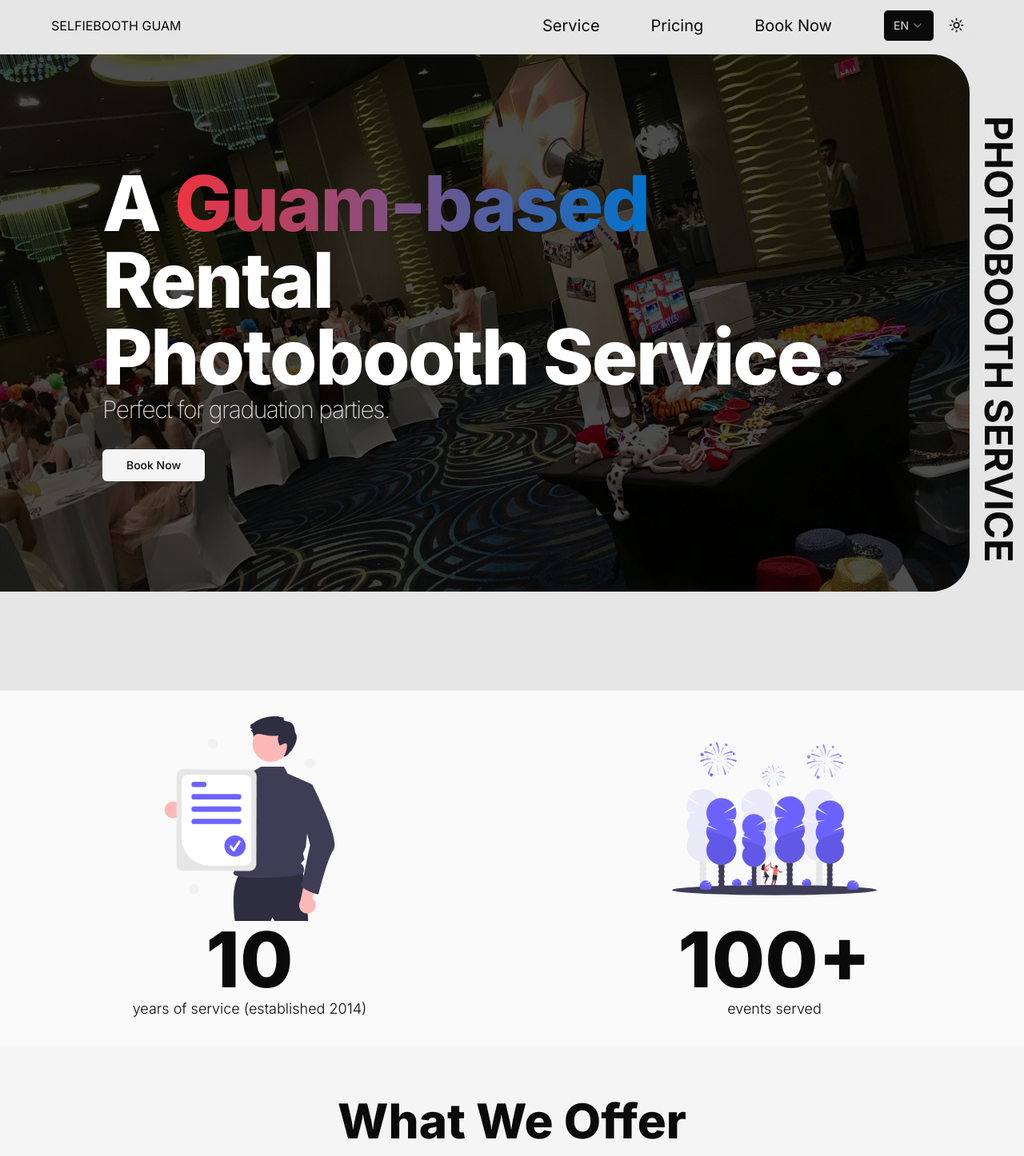
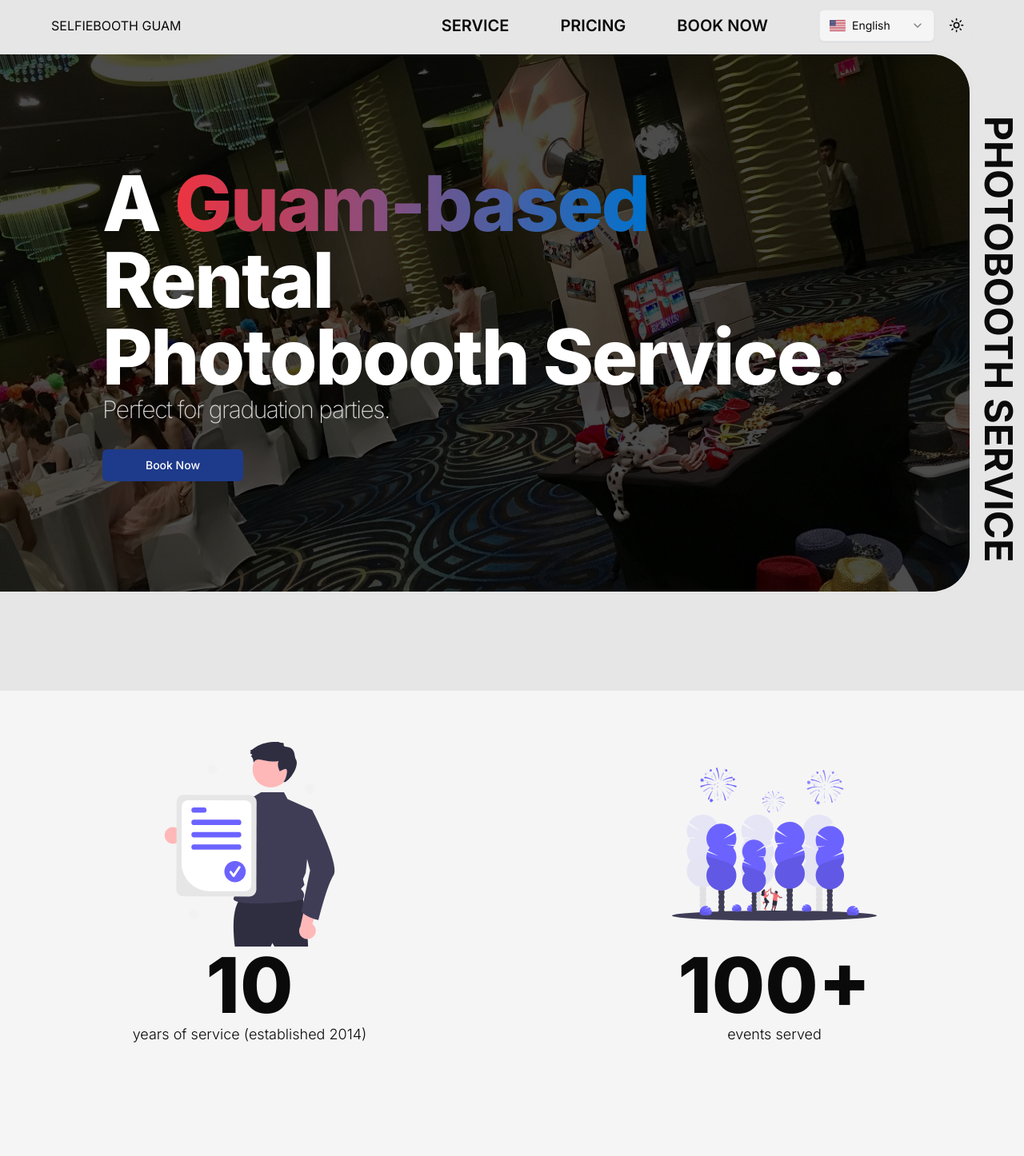
Before and after one commit to ronnieima/selfieboothguam, a Next.js app: page /en in a window 1280 px wide. Shown: the top 1446 px of the page at 80% size. Built offline with nearby package versions, Linux system fonts and the light colour scheme.

Commit message:
tweak ui

```diff
--- a/app/[locale]/layout.tsx
+++ b/app/[locale]/layout.tsx
@@ -18,7 +18,7 @@
   params: { locale: string };
 }) {
   return (
-    <html lang={locale} className="scroll-smooth bg-background">
+    <html lang={locale} className="scroll-smooth bg-secondary">
       <head>
         <link
           rel="alternate"
--- a/app/_components/Achievements.tsx
+++ b/app/_components/Achievements.tsx
@@ -6,7 +6,7 @@
   return (
     <section
       className={cn(
-        "flex flex-col justify-center items-center gap-2 px-4 py-8 bg-neutral-50 dark:bg-neutral-950 w-full",
+        "flex flex-col justify-center items-center gap-2 px-4 py-16 bg-secondary dark:bg-neutral-950 w-full",
         "lg:flex-row"
       )}
     >
--- a/app/_components/Footer.tsx
+++ b/app/_components/Footer.tsx
@@ -1,6 +1,7 @@
 import { cn } from "@/lib/utils";
 import NavLinks from "./ui/NavLinks";
 import Link from "next/link";
+import LocaleSwitcherSelect from "./ui/LocaleSwitcherSelect";
 
 function Footer() {
   return (
@@ -14,6 +15,7 @@
         <h3 className={` text-3xl text-red-300`}>Selfiebooth Guam</h3>
         <ul className="flex flex-col gap-2">
           <NavLinks />
+          <LocaleSwitcherSelect />
         </ul>
       </div>
       <div
--- a/app/_components/Hero.tsx
+++ b/app/_components/Hero.tsx
@@ -47,8 +47,7 @@
             </div>
             <Button
               asChild
-              className="w-[300px] lg:w-32 text-foreground mx-auto lg:mx-0"
-              variant={"secondary"}
+              className="w-[300px] lg:w-44 bg-blue-900 text-white mx-auto lg:mx-0"
             >
               <Link href={socialLinks.facebook} target="_blank">
                 {t("button")}
--- a/app/_components/Navbar.tsx
+++ b/app/_components/Navbar.tsx
@@ -38,7 +38,7 @@
         </div>
         <Sheet>
           <SheetTrigger>
-            <Menu size={48} />
+            <Menu size={32} />
           </SheetTrigger>
           <SheetContent side="right">
             <SheetHeader>
@@ -48,7 +48,7 @@
               </div>
             </SheetHeader>
 
-            <ul className="flex flex-col gap-8 mt-32">
+            <ul className="flex flex-col gap-8 py-8">
               <NavLinks className=" text-4xl " />
             </ul>
           </SheetContent>
--- a/app/_components/Pricing.tsx
+++ b/app/_components/Pricing.tsx
@@ -9,18 +9,18 @@
   return (
     <section
       id="pricing"
-      className="bg-background flex flex-col items-center gap-8 py-16 lg:max-w-[80rem] mx-auto scroll-m-16"
+      className="bg-background flex flex-col items-center gap-8 py-32  lg:max-w-[80rem]  mx-auto scroll-m-16"
     >
       <header className="flex flex-col items-center">
-        <Image className="h-64" src={pricing} alt="Pricing" />
-        <h2 className={`font-extrabold text-center text-4xl md:text-6xl `}>
+        <Image className="h-64 w-full" src={pricing} alt="Pricing" />
+        <h2 className={`font-extrabold text-center text-7xl md:text-9xl `}>
           {t("header")}
         </h2>
         <span className="text-muted-foreground">{t("subtitle")}</span>
       </header>
       <div
         className={cn(
-          "flex flex-col items-center justify-center w-full px-2",
+          "flex flex-col items-center justify-center min-w-full px-2",
           "lg:flex-row"
         )}
       >
--- a/app/_components/Services.tsx
+++ b/app/_components/Services.tsx
@@ -1,9 +1,11 @@
+import { Separator } from "@/components/ui/separator";
 import { cn } from "@/lib/utils";
 import layout from "@/public/layout.svg";
 import props from "@/public/props.svg";
 import touchscreen from "@/public/touchscreen.svg";
 import { useTranslations } from "next-intl";
 import Image from "next/image";
+import React from "react";
 
 function Services() {
   const t = useTranslations("Services");
@@ -29,21 +31,21 @@
     },
   ];
   return (
-    <section className="py-16 bg-secondary scroll-m-16 px-4" id="services">
+    <section className="py-16 bg-secondary scroll-m-16 px-1" id="services">
       <div className="max-w-[100rem]  mx-auto flex flex-col items-center gap-16">
         <header>
-          <h2 className={` text-center text-4xl md:text-6xl font-extrabold`}>
+          <h2 className={` text-center text-7xl md:text-9xl font-extrabold `}>
             {t("header")}
           </h2>
         </header>
         {services.map((service) => {
           return (
+            <React.Fragment key={service.label}>
               <section
-              key={service.label}
                 className={cn(
                   `flex flex-col gap-4 justify-center items-center w-full `,
                   "lg:flex-row lg:justify-between",
-                "odd:lg:flex-row-reverse"
+                  "odd:lg:flex-row-reverse px-3"
                 )}
               >
                 <header
@@ -52,7 +54,11 @@
                     `lg:p-8 lg:order-1`
                   )}
                 >
-                <Image src={service.icon} alt={service.label} />
+                  <Image
+                    className="hidden lg:block"
+                    src={service.icon}
+                    alt={service.label}
+                  />
                   <h2 className="text-6xl font-semibold">{service.label}</h2>
                   <p className={`text-xl text-muted-foreground`}>
                     {service.description}
@@ -66,6 +72,8 @@
                   className="rounded-3xl shadow-lg lg:order-2 w-auto h-auto"
                 />
               </section>
+              <Separator className="last:hidden lg:hidden" />
+            </React.Fragment>
           );
         })}
       </div>
--- a/app/_components/ui/LocaleSwitcherSelect.tsx
+++ b/app/_components/ui/LocaleSwitcherSelect.tsx
@@ -10,12 +10,27 @@
 import { useLocale } from "next-intl";
 import { createSharedPathnamesNavigation } from "next-intl/navigation";
 import { useTransition } from "react";
+import usFlag from "@/public/united-states-flag-icon.svg";
+import jpFlag from "@/public/japan-flag-icon.svg";
+import Image from "next/image";
 export const locales = ["en", "de"] as const;
 export const localePrefix = "always"; // Default
 export const { useRouter, usePathname } = createSharedPathnamesNavigation({
   locales,
   localePrefix,
 });
+const localeInfo = [
+  {
+    label: "English",
+    value: "en",
+    image: usFlag,
+  },
+  {
+    label: "Japanese",
+    value: "ja",
+    image: jpFlag,
+  },
+];
 
 function LocaleSwitcherSelect() {
   const router = useRouter();
@@ -34,12 +49,22 @@
       disabled={isPending}
       onValueChange={(value) => onSelectChange(value)}
     >
-      <SelectTrigger className="w-16 bg-foreground text-background">
+      <SelectTrigger className="w-36 bg-secondary text-foreground border border-gray-200 shadow-sm">
         <SelectValue placeholder={<Globe />} />
       </SelectTrigger>
       <SelectContent>
-        <SelectItem value="en">EN</SelectItem>
-        <SelectItem value="ja">JA</SelectItem>
+        {localeInfo.map((locale) => (
+          <SelectItem
+            className="hover:cursor-pointer"
+            key={locale.value}
+            value={locale.value}
+          >
+            <div className="flex items-center justify-center gap-2 ">
+              <Image src={locale.image} alt={locale.label} className="w-5" />
+              <span>{locale.label}</span>
+            </div>
+          </SelectItem>
+        ))}
       </SelectContent>
     </Select>
   );
--- a/app/_components/ui/NavLinks.tsx
+++ b/app/_components/ui/NavLinks.tsx
@@ -17,7 +17,10 @@
   return (
     <>
       {navLinks.map((navLink) => (
-        <li key={navLink.label} className={cn("hover:underline", className)}>
+        <li
+          key={navLink.label}
+          className={cn("hover:underline font-semibold uppercase", className)}
+        >
           <Link
             href={navLink.href}
             target={navLink.href === socialLinks.facebook ? "_blank" : ""}
--- a/app/_components/ui/PriceCards.tsx
+++ b/app/_components/ui/PriceCards.tsx
@@ -1,4 +1,5 @@
 import { Card, CardHeader, CardTitle, CardContent } from "@/components/ui/card";
+import { Separator } from "@/components/ui/separator";
 import { cn } from "@/lib/utils";
 import { prices } from "@/messages/content";
 import { useTranslations } from "next-intl";
@@ -11,10 +12,7 @@
       {prices.map((price) => (
         <Card
           key={price.timeInHours}
-          className={cn(
-            "p-4 shadow-xl rounded-none first:rounded-t-xl last:rounded-b-xl",
-            "lg:first:rounded-r-none lg:first:rounded-l-xl lg:last:rounded-r-xl lg:last:rounded-l-none"
-          )}
+          className={cn("p-4 shadow-xl rounded-none")}
         >
           <CardHeader className="self-start">
             <CardTitle>
```
Also changed, not shown: public/japan-flag-icon.svg (added), public/united-states-flag-icon.svg (added). Lines whose indentation alone changed are shown as unchanged.
